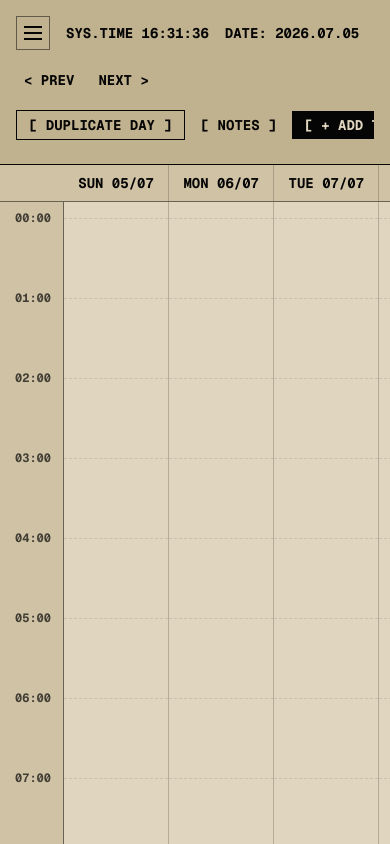
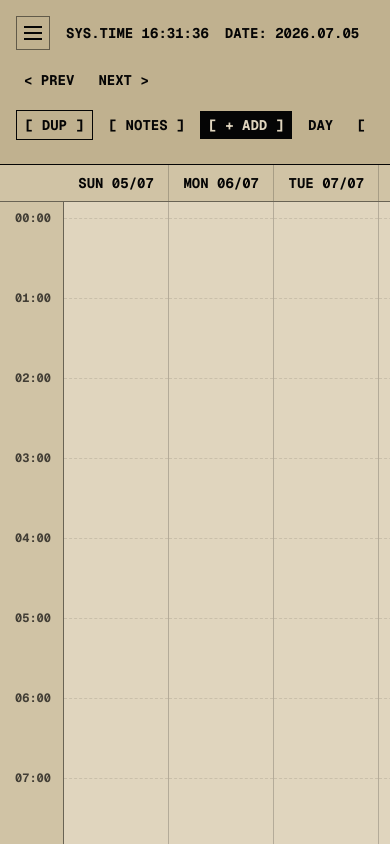
Before and after one commit to MukundhArul/slot, a Next.js app: page / in a window 390 px wide. Built offline with nearby package versions, Linux system fonts and the light colour scheme.

Commit message:
Optimize layout and UI for mobile view

```diff
--- a/src/components/CalendarGrid.tsx
+++ b/src/components/CalendarGrid.tsx
@@ -71,7 +71,7 @@ export default function CalendarGrid() {
         <div className="flex-1 overflow-auto relative flex flex-col">
 
           {/* Day Headers (Sticky) */}
-          <div className="flex border-b border-foreground/50 bg-surface pl-16 sticky top-0 z-30 min-w-[800px] md:min-w-0">
+          <div className={`flex border-b border-foreground/50 bg-surface pl-16 sticky top-0 z-30 ${viewMode === 'WEEK' ? 'min-w-[800px] md:min-w-0' : ''}`}>
             {days.map((day) => (
               <div key={day.toISOString()} className="flex-1 text-center py-2 border-r border-foreground/20 text-sm font-bold truncate">
                 {format(day, 'EEE dd/MM').toUpperCase()}
@@ -80,7 +80,7 @@ export default function CalendarGrid() {
           </div>
 
           {/* Grid Content */}
-          <div className="flex-1 flex min-w-[800px] md:min-w-0">
+          <div className={`flex-1 flex ${viewMode === 'WEEK' ? 'min-w-[800px] md:min-w-0' : ''}`}>
             {/* Time Y-Axis */}
             <div className="w-16 relative border-r border-foreground/50 bg-surface sticky left-0 z-20" style={{ height: `${24 * HOUR_HEIGHT + GRID_OFFSET}px` }}>
               {HOURS.map((hour) => (
--- a/src/components/CommandBar.tsx
+++ b/src/components/CommandBar.tsx
@@ -93,9 +93,10 @@ export default function CommandBar() {
           <>
             <button
               onClick={() => setShowDupModal(true)}
-              className="text-color-amber border border-color-amber/50 px-3 py-1 font-bold hover:bg-color-amber/10 transition-colors flex-shrink-0"
+              className="text-color-amber border border-color-amber/50 px-2 md:px-3 py-1 font-bold hover:bg-color-amber/10 transition-colors flex-shrink-0"
             >
-              [ DUPLICATE DAY ]
+              <span className="hidden md:inline">[ DUPLICATE DAY ]</span>
+              <span className="md:hidden">[ DUP ]</span>
             </button>
             <button
               onClick={() => setScratchpadOpen(!scratchpadOpen)}
@@ -115,9 +116,10 @@ export default function CommandBar() {
                 });
                 setSelectedBlockId(newId);
               }}
-              className="bg-foreground text-background px-3 py-1 font-bold hover:scale-105 transition-transform flex-shrink-0"
+              className="bg-foreground text-background px-2 md:px-3 py-1 font-bold hover:scale-105 transition-transform flex-shrink-0"
             >
-              [ + ADD TASK ]
+              <span className="hidden md:inline">[ + ADD TASK ]</span>
+              <span className="md:hidden">[ + ADD ]</span>
             </button>
             <button
               onClick={() => setViewMode('DAY')}
--- a/src/components/Scratchpad.tsx
+++ b/src/components/Scratchpad.tsx
@@ -14,7 +14,7 @@ export default function Scratchpad() {
   const content = scratchpads[dateStr] || '';
 
   return (
-    <div className="w-80 border-l border-foreground/20 flex flex-col h-full bg-background z-20 shrink-0 shadow-[-10px_0_20px_rgba(0,0,0,0.1)] transition-all duration-300">
+    <div className="absolute inset-y-0 right-0 w-full md:relative md:w-80 border-l border-foreground/20 flex flex-col h-full bg-background z-30 shrink-0 shadow-[-10px_0_20px_rgba(0,0,0,0.1)] transition-all duration-300">
       {/* Header */}
       <div className="flex items-center justify-between border-b border-foreground/20 p-4 shrink-0">
         <h2 className="font-bold flex items-center gap-2">
--- a/src/components/TaskModal.tsx
+++ b/src/components/TaskModal.tsx
@@ -53,9 +53,9 @@ export default function TaskModal() {
   return (
     <div className="fixed inset-0 z-50 flex items-center justify-center bg-background/80 backdrop-blur-sm">
       <div
-        className="w-[400px] border border-color-green bg-surface-raised shadow-lg shadow-color-green/20"
+        className="w-[90vw] max-w-[400px] max-h-[90vh] overflow-y-auto border border-color-green bg-surface-raised shadow-lg shadow-color-green/20"
       >
-        <div className="bg-color-green text-[#050505] px-4 py-2 font-bold uppercase flex justify-between">
+        <div className="bg-color-green text-[#050505] px-4 py-2 font-bold uppercase flex justify-between sticky top-0 z-10">
           <span>&gt; EDIT_TASK.exe</span>
           <button onClick={() => setSelectedBlockId(null)} className="text-[#cc2200] hover:bg-[#cc2200]/20 px-1 font-bold">[ X ]</button>
         </div>
```
